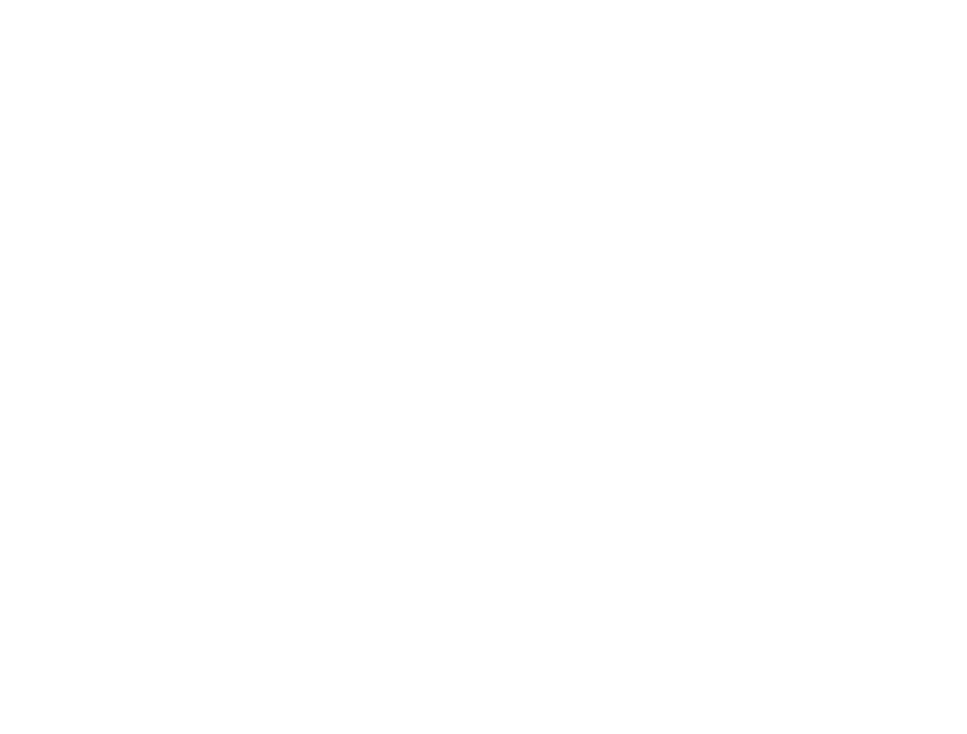
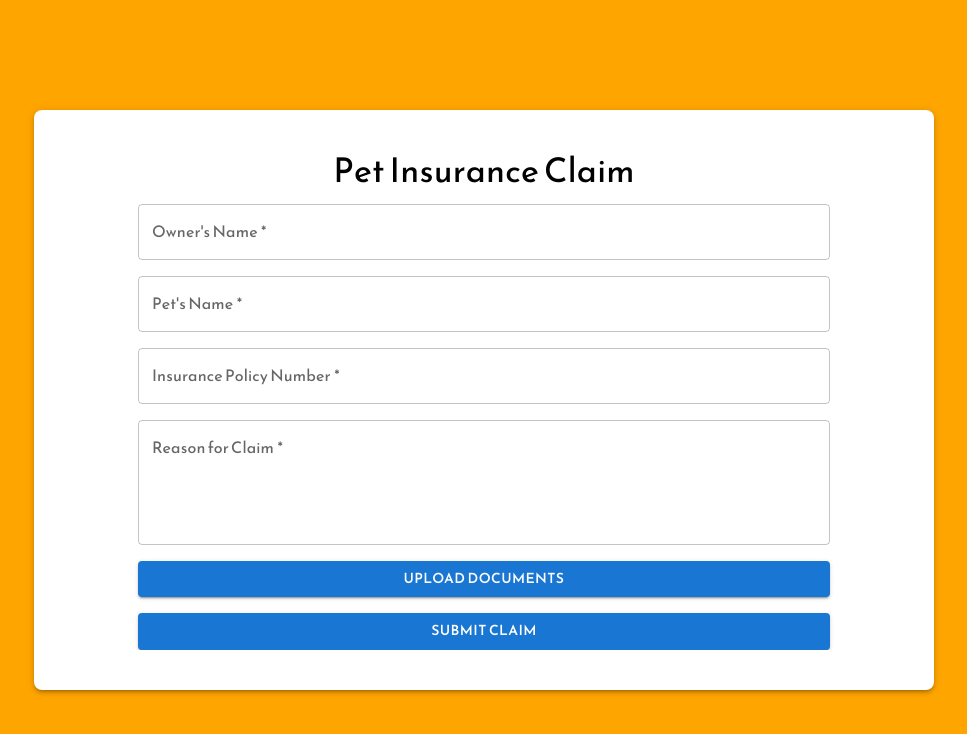
Before and after one commit to Sarika-dinesh/PetChain, a React (Create React App) app: page /claim-insurance in a window 1280 px wide. Before the commit this address had no page. Shown: the top 734 px of the page, without its empty margins (156-1123 px from the left). Built offline with nearby package versions, Linux system fonts and the light colour scheme.

Commit message:
Changes for Insurance Page

```diff
--- a/src/App.js
+++ b/src/App.js
@@ -10,6 +10,10 @@
 import SearchPetProfileDisplay from './Components/Searchpetprofiledisplay';
 //import LoginRegisterJsx from './Components/LoginPageCheck';
 import OwnershipTransfer from './Components/OwnershipTransfer';
+import InsuranceClaims from './Components/InsuranceClaims';
+import AddInsurancePage from './Components/AddInsurance';
+import Insurance from './Components/Insurance'
+
 
 function App() {
   return (
@@ -36,6 +40,9 @@
           <Route path="/search-profile" element={<SearchPetProfileDisplay />} />
           <Route path="/login" element={<LoginRegister />}/>
           <Route path="/ownership-transfer" element={<OwnershipTransfer />} />
+          <Route path="/claim-insurance" element={<InsuranceClaims />} />
+        <Route path="/add-insurance" element={<AddInsurancePage />} />
+        <Route path="/insurance" element={<Insurance />} />
         </Routes>
       </Router>
     </div>
--- /dev/null
+++ b/src/Components/AddInsurance.js
@@ -0,0 +1,102 @@
+import React, { useState } from 'react';
+import { Container, TextField, Button, Typography, Box, Grid } from '@mui/material';
+
+const AddInsurancePage = () => {
+  const [formData, setFormData] = useState({
+    ownerName: '',
+    petName: '',
+    insurancePolicy: '',
+    coverageDetails: '',
+  });
+
+  const handleChange = (e) => {
+    const { name, value } = e.target;
+    setFormData({ ...formData, [name]: value });
+  };
+
+  const handleSubmit = (e) => {
+    e.preventDefault();
+    console.log(formData);
+    alert('Insurance Added!');
+  };
+
+  return (
+    <Box
+      sx={{
+        bgcolor: 'orange', // Full-screen orange background
+        minHeight: '100vh', // Covers the full height of the viewport
+        display: 'flex',
+        justifyContent: 'center',
+        alignItems: 'center',
+        padding: 3,
+      }}
+    >
+      <Container
+        maxWidth="md"
+        sx={{
+          bgcolor: 'white', // Form container with white background
+          p: 4,
+          borderRadius: 2,
+          boxShadow: 3,
+        }}
+      >
+        <Typography variant="h4" align="center" gutterBottom>
+          Add Pet Insurance
+        </Typography>
+        <Box component="form" onSubmit={handleSubmit} sx={{ mt: 4 }}>
+          <Grid container spacing={2}>
+            <Grid item xs={12}>
+              <TextField
+                fullWidth
+                name="ownerName"
+                label="Owner's Name"
+                value={formData.ownerName}
+                onChange={handleChange}
+                required
+              />
+            </Grid>
+            <Grid item xs={12}>
+              <TextField
+                fullWidth
+                name="petName"
+                label="Pet's Name"
+                value={formData.petName}
+                onChange={handleChange}
+                required
+              />
+            </Grid>
+            <Grid item xs={12}>
+              <TextField
+                fullWidth
+                name="insurancePolicy"
+                label="Insurance Policy Number"
+                value={formData.insurancePolicy}
+                onChange={handleChange}
+                required
+              />
+            </Grid>
+            <Grid item xs={12}>
+              <TextField
+                fullWidth
+                name="coverageDetails"
+                label="Coverage Details"
+                multiline
+                rows={4}
+                value={formData.coverageDetails}
+                onChange={handleChange}
+                required
+              />
+            </Grid>
+            <Grid item xs={12}>
+              <Button type="submit" variant="contained" color="primary" fullWidth>
+                Add Insurance
+              </Button>
+            </Grid>
+          </Grid>
+        </Box>
+      </Container>
+    </Box>
+  );
+};
+
+export default AddInsurancePage;
--- /dev/null
+++ b/src/Components/Insurance.js
@@ -0,0 +1,59 @@
+import React from 'react';
+import { useNavigate } from 'react-router-dom';
+import { Box, Button, Typography } from '@mui/material';
+
+const MainPage = () => {
+  const navigate = useNavigate();
+
+  return (
+    <Box
+      sx={{
+        bgcolor: 'orange',
+        minHeight: '100vh',
+        display: 'flex',
+        flexDirection: 'column',
+        justifyContent: 'center',
+        alignItems: 'center',
+      }}
+    >
+      <Typography variant="h3" mb={4} color="white">
+        Welcome to Pet Insurance
+      </Typography>
+      <Button
+        variant="outlined"
+        onClick={() => navigate('/add-insurance')}
+        sx={{
+          mb: 2,
+          width: 200,
+          bgcolor: 'white',
+          color: 'orange',
+          border: '2px solid orange',
+          '&:hover': {
+            bgcolor: 'orange',
+            color: 'white',
+          },
+        }}
+      >
+        Add Insurance
+      </Button>
+      <Button
+        variant="outlined"
+        onClick={() => navigate('/claim-insurance')}
+        sx={{
+          width: 200,
+          bgcolor: 'white',
+          color: 'orange',
+          border: '2px solid orange',
+          '&:hover': {
+            bgcolor: 'orange',
+            color: 'white',
+          },
+        }}
+      >
+        Claim Insurance
+      </Button>
+    </Box>
+  );
+};
+
+export default MainPage;
--- /dev/null
+++ b/src/Components/InsuranceClaims.js
@@ -0,0 +1,136 @@
+import React, { useState } from 'react';
+import {
+  Container,
+  TextField,
+  Button,
+  Typography,
+  Box,
+  Grid,
+} from '@mui/material';
+
+const InsuranceClaimPage = () => {
+  const [formData, setFormData] = useState({
+    ownerName: '',
+    petName: '',
+    insurancePolicy: '',
+    claimReason: '',
+    documents: null,
+  });
+
+  const handleChange = (e) => {
+    const { name, value, files } = e.target;
+    setFormData({
+      ...formData,
+      [name]: files ? files[0] : value,
+    });
+  };
+
+  const handleSubmit = (e) => {
+    e.preventDefault();
+    console.log(formData);
+    alert('Claim Submitted!');
+  };
+
+  return (
+    <Box
+      sx={{
+        bgcolor: 'orange', // Full-screen orange background
+        minHeight: '100vh', // Ensure it covers the entire viewport
+        display: 'flex',
+        justifyContent: 'center',
+        alignItems: 'center',
+        padding: 3,
+      }}
+    >
+      <Container
+        maxWidth="md" // Increased width to medium
+        sx={{
+          bgcolor: 'white',
+          p: 5, // Increased padding
+          borderRadius: 2,
+          boxShadow: 3,
+        }}
+      >
+        <Typography variant="h4" align="center" gutterBottom>
+          Pet Insurance Claim
+        </Typography>
+        <Box
+          component="form"
+          onSubmit={handleSubmit}
+        >
+          <Grid container spacing={2}>
+            <Grid item xs={12}>
+              <TextField
+                fullWidth
+                name="ownerName"
+                label="Owner's Name"
+                value={formData.ownerName}
+                onChange={handleChange}
+                required
+              />
+            </Grid>
+            <Grid item xs={12}>
+              <TextField
+                fullWidth
+                name="petName"
+                label="Pet's Name"
+                value={formData.petName}
+                onChange={handleChange}
+                required
+              />
+            </Grid>
+            <Grid item xs={12}>
+              <TextField
+                fullWidth
+                name="insurancePolicy"
+                label="Insurance Policy Number"
+                value={formData.insurancePolicy}
+                onChange={handleChange}
+                required
+              />
+            </Grid>
+            <Grid item xs={12}>
+              <TextField
+                fullWidth
+                name="claimReason"
+                label="Reason for Claim"
+                multiline
+                rows={4}
+                value={formData.claimReason}
+                onChange={handleChange}
+                required
+              />
+            </Grid>
+            <Grid item xs={12}>
+              <Button
+                variant="contained"
+                component="label"
+                fullWidth
+              >
+                Upload Documents
+                <input
+                  type="file"
+                  hidden
+                  name="documents"
+                  onChange={handleChange}
+                />
+              </Button>
+            </Grid>
+            <Grid item xs={12}>
+              <Button
+                type="submit"
+                variant="contained"
+                color="primary"
+                fullWidth
+              >
+                Submit Claim
+              </Button>
+            </Grid>
+          </Grid>
+        </Box>
+      </Container>
+    </Box>
+  );
+};
+
+export default InsuranceClaimPage;
--- a/src/Components/OwnershipTransfer.js
+++ b/src/Components/OwnershipTransfer.js
@@ -1,7 +1,7 @@
 import React, { useState } from 'react';
 import { Typography } from 'antd';
 import './PetProfile.css';
-//import { HomeOutlined, UserOutlined } from '@ant-design/icons';
+
 
 const { Title, Text } = Typography;
 
```
